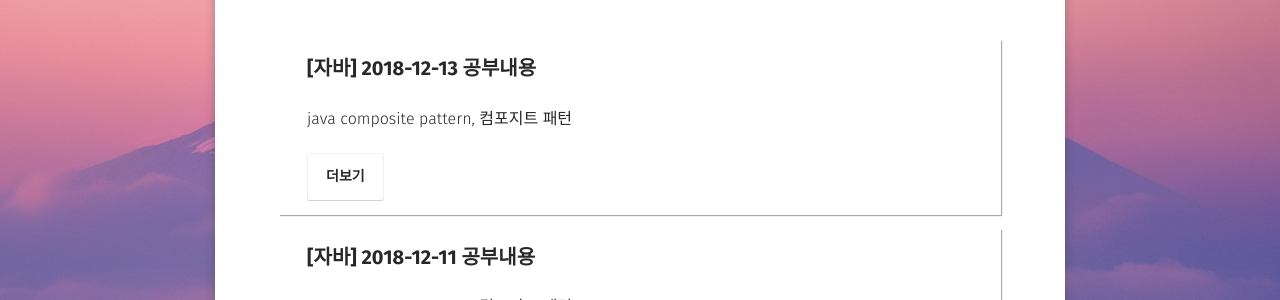
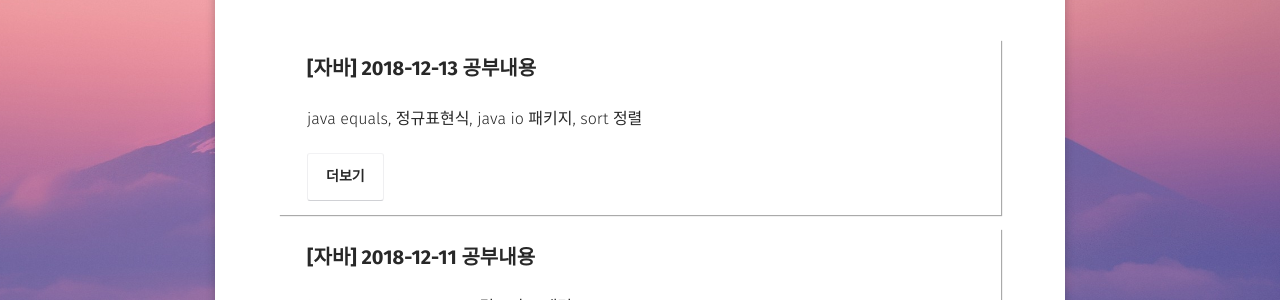
Before and after one commit to choiwono/choiwono.github.io, a Jekyll site: the page built from java/index.md, in a window 1280 px wide and 900 px high. Shown: the part 249-549 px from the top of the window. Built offline with Jekyll 4.4.1, drawn with Linux system fonts in a browser that asks for light colours; some web fonts are replaced.

Commit message:
Update 2018-12-13-java_basic01.md

```diff
--- a/_posts/2018-12-13-java_basic01.md
+++ b/_posts/2018-12-13-java_basic01.md
@@ -2,11 +2,13 @@
 layout: post
 title:  "[자바] 2018-12-13 공부내용"
 date:   2018-12-11
-excerpt: "java composite pattern, 컴포지트 패턴"
+excerpt: "java equals, 정규표현식, java io 패키지, sort 정렬"
 java: true
 tag:
 - java
 - equals
+- sort
+- java io
 
 comments: true
 ---
```
